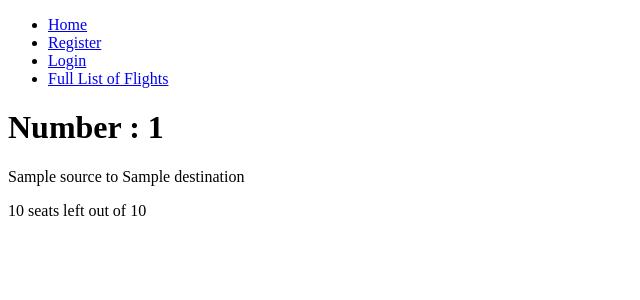
After one commit to PratikGarai/Airline-Reservation-System, a Django app: template AirlineReservation/AirApp/templates/FlightList.html in a window 1280 px wide. The commit adds this page. Shown: the top 300 px of the page, without its empty margins (0-640 px from the left). Run offline with Django 3.2, Linux system fonts and the light colour scheme; the template is opened without the code that fills it: most values are stand-ins (such as "Sample title", 1, 10 or a date in 2020).

Commit message:
Added the flights display page

```diff
--- /dev/null
+++ b/AirlineReservation/AirApp/templates/FlightList.html
@@ -0,0 +1,20 @@
+<!DOCTYPE html>
+<html>
+	<head>
+		<title> {{title}} </title>
+	</head>
+	<body>
+		{% include 'navigation.html' %}
+		{% if flight_list|length == 0 %}
+		<h1> No flights in this section </h1>
+		{% else %}
+		{% for flight in flight_list %}
+		<div class = "flight-div">
+			<h1> Number : {{ flight.number }} </h1>
+			<p> {{ flight.source }} to {{ flight.destination }} </p>
+			<p> {{ flight.vacancy }} seats left out of {{ flight.capacity }} </p>
+		</div>
+		{% endfor %}
+		{% endif %}
+	</body>
+</html>
--- a/AirlineReservation/AirApp/urls.py
+++ b/AirlineReservation/AirApp/urls.py
@@ -5,5 +5,6 @@ app_name = "App"
 
 urlpatterns = [
         path('', views.landing, name="Landing"),
+        path('flights/', views.flight_full_list, name="FullList"),
         path('book/<int:flight_id>', views.bookticket, name="Booking"),
 ]
--- a/AirlineReservation/AirApp/views.py
+++ b/AirlineReservation/AirApp/views.py
@@ -6,6 +6,9 @@ from . import models
 def landing(request):
     return render(request, "FormPage.html", {"title":"Welcome!", "form":forms.FlightFilterForm, "error":False, "error_msg":""})
 
+def flight_full_list(request):
+    return render(request, "FlightList.html", { "flight_list": models.Flight.objects.all() })
+
 @login_required
 def bookticket(request, flight_id):
     return render(request, "FormPage.html", {"title":"Booking", "form":forms.TicketForm, "error":True, "error_msg":"Flight id : "+str(flight_id)})
--- a/AirlineReservation/User/templates/navigation.html
+++ b/AirlineReservation/User/templates/navigation.html
@@ -7,5 +7,6 @@
 		<li><a href = '{% url  "User:Register" %}'>Register</a></li>
 		<li><a href = '{% url  "User:Login" %}'>Login</a></li>
 		{% endif %}
+		<li><a href = '{% url "App:FullList" %}'>Full List of Flights</a></li>
 	</ul>
 </nav>
```
Also changed, not shown: AirlineReservation/AirApp/templates/navigation.html (deleted, +0 -8 lines).
